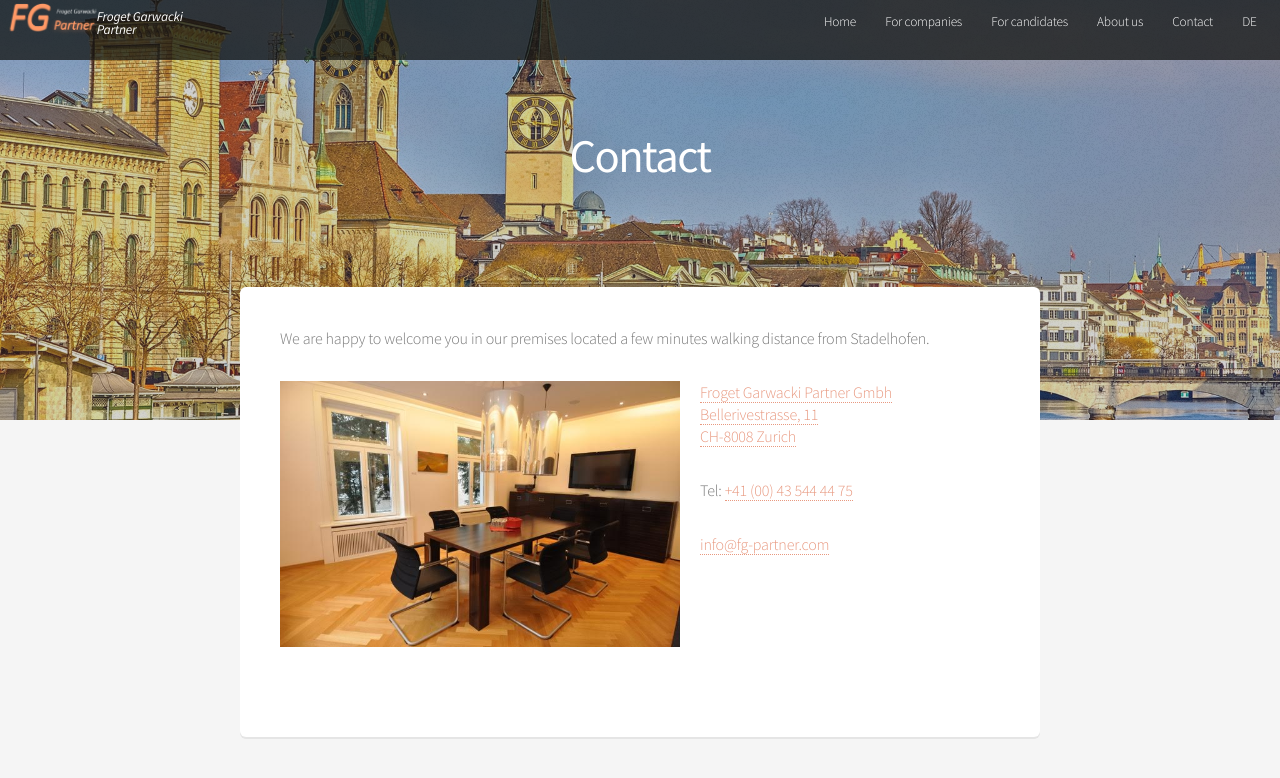
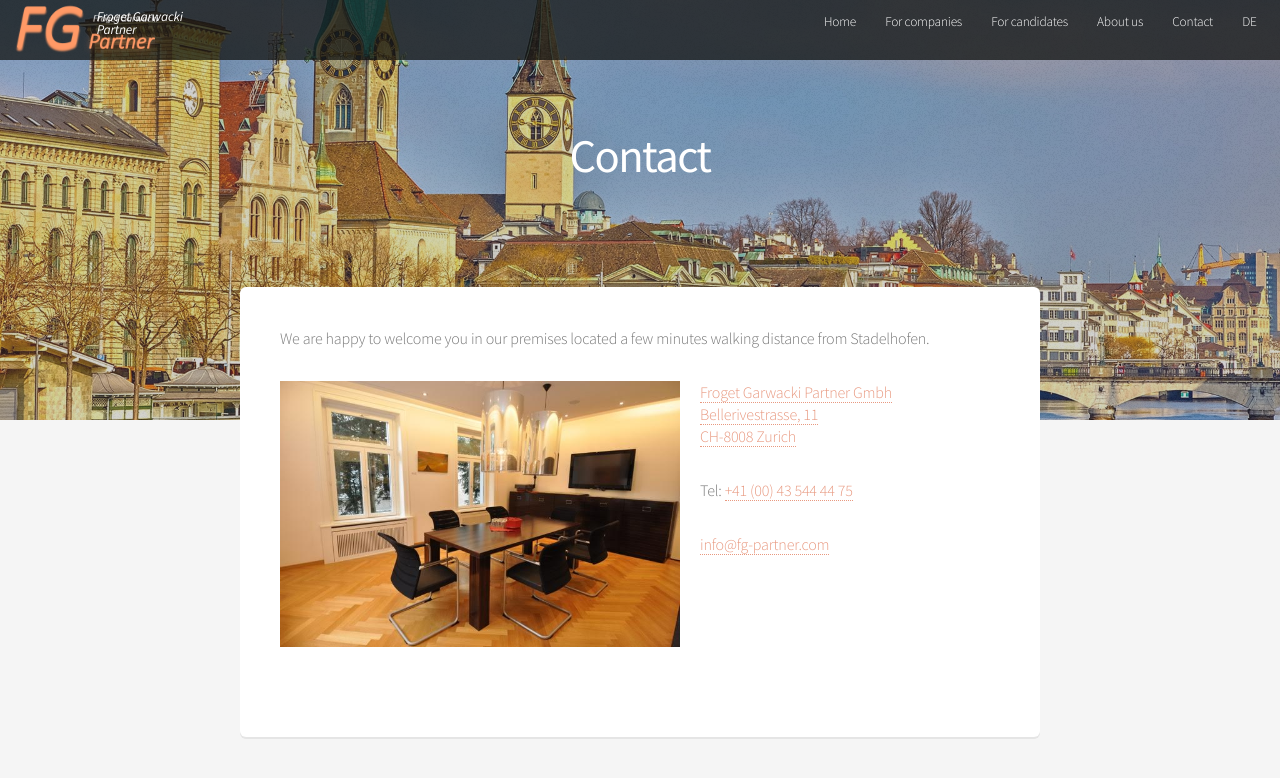
Before and after one commit to FGPartner/www, a Jekyll site: the page built from contact.md, in a window 1280 px wide. Shown: the top 778 px of the page. Built offline with Jekyll 4.4.1, drawn with Linux system fonts in a browser that asks for light colours; our own code applies the rules of GitHub Pages for plain Markdown files.

Commit message:
Update header_logo.html

```diff
--- a/_includes/header_logo.html
+++ b/_includes/header_logo.html
@@ -1,4 +1,4 @@
-<img src="/assets/img/LogoFGdark.png"></img>
+<img src="/assets/img/LogoFGdarkgrand.png"></img>
 <h1>
   <a href="index.html"><i>Froget Garwacki<br/>
     Partner</i>
```
